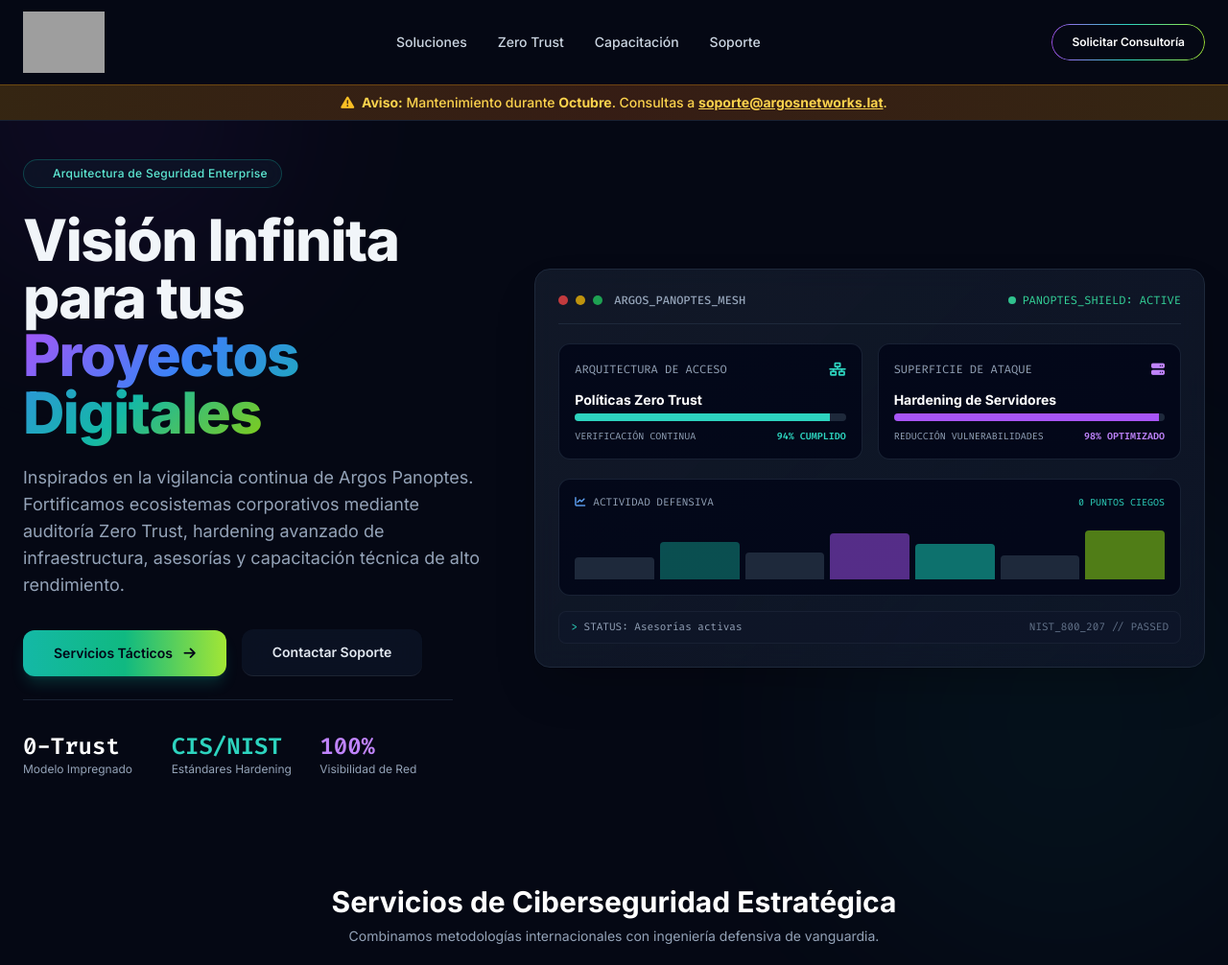
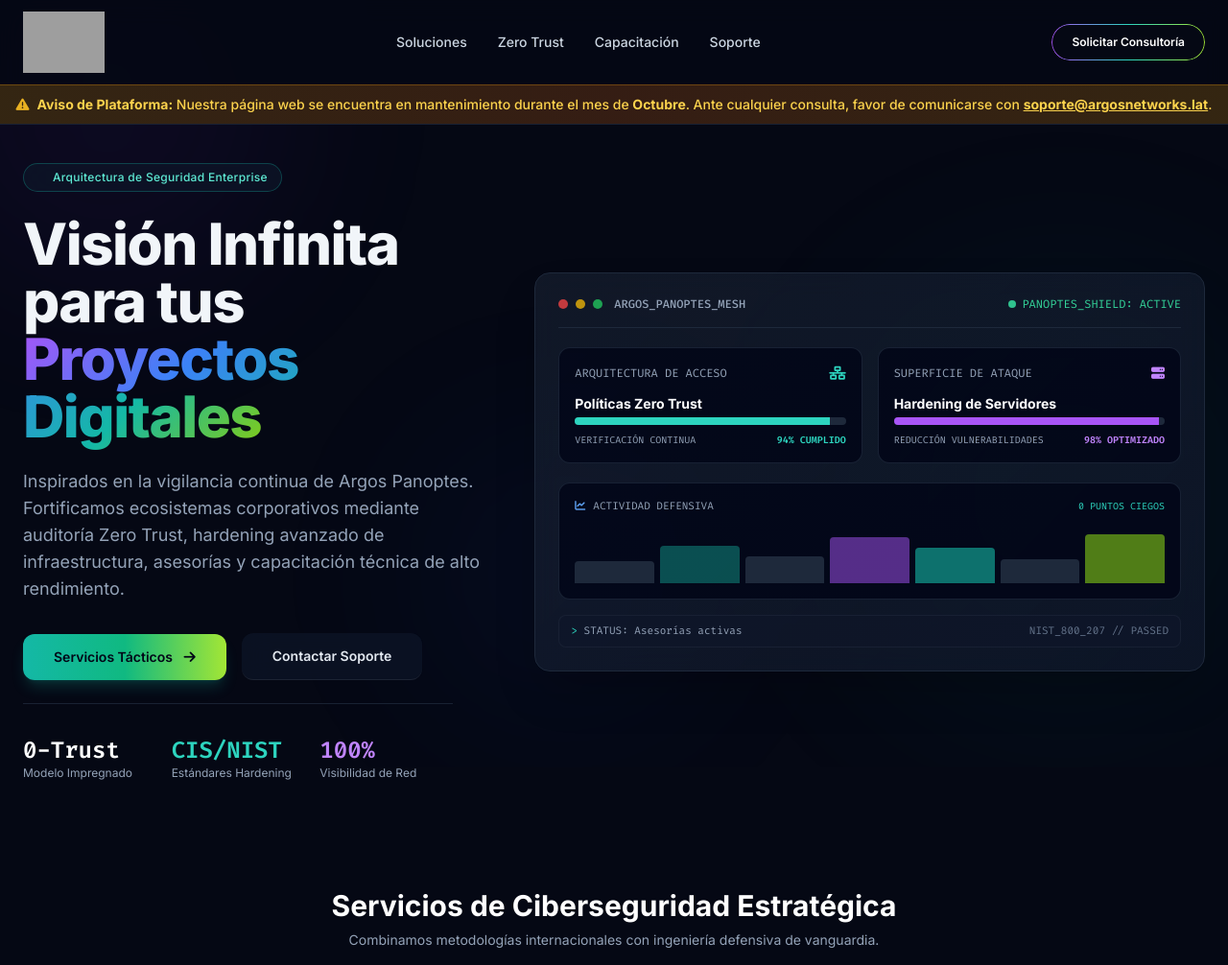
Before and after one commit to mcanaval/mcanaval.github.io, a plain HTML site: page index.html in a window 1280 px wide. Shown: the top 1006 px of the page at 96% size. Drawn offline with nearby package versions, Linux system fonts and the light colour scheme; grey boxes are pictures that could not be loaded.

Commit message:
Update index.html

```diff
--- a/index.html
+++ b/index.html
@@ -42,25 +42,24 @@
     <!-- Archivo CSS Personalizado -->
     <link rel="stylesheet" href="css/style.css">
 </head>
-<body class="relative min-h-screen flex flex-col justify-between selection:bg-teal-500 selection:text-white bg-[#050814] text-slate-100 overflow-x-hidden w-full">
+<body class="relative min-h-screen flex flex-col justify-between selection:bg-teal-500 selection:text-white bg-[#050814] text-slate-100 overflow-x-hidden w-full max-w-full">
 
-    <!-- Ambient Glowing Backgrounds (Con tamaños adaptados para evitar desbordamiento) -->
-    <div class="glow-bg w-72 sm:w-96 h-72 sm:h-96 bg-purple-600/20 -top-20 -left-20 pointer-events-none"></div>
-    <div class="glow-bg w-72 sm:w-[500px] h-72 sm:h-[500px] bg-teal-500/15 top-1/3 -right-20 pointer-events-none"></div>
-    <div class="glow-bg w-60 sm:w-80 h-60 sm:h-80 bg-blue-600/15 bottom-10 left-1/3 pointer-events-none"></div>
+    <!-- CONTENEDOR AISLANTE DE LUCES DE FONDO (Evita el desbordamiento horizontal) -->
+    <div class="fixed inset-0 overflow-hidden pointer-events-none z-0">
+        <div class="glow-bg w-72 sm:w-96 h-72 sm:h-96 bg-purple-600/20 -top-20 -left-20"></div>
+        <div class="glow-bg w-72 sm:w-[500px] h-72 sm:h-[500px] bg-teal-500/15 top-1/3 -right-20"></div>
+        <div class="glow-bg w-60 sm:w-80 h-60 sm:h-80 bg-blue-600/15 bottom-10 left-1/3"></div>
+    </div>
 
     <!-- Navigation Header -->
-    <!-- Navigation Header Completo al 100% -->
-    <header class="sticky top-0 z-50 w-full bg-[#050814] border-b border-slate-800/80" id="navbar">
+    <header class="sticky top-0 z-50 w-full bg-[#050814]/90 backdrop-blur-md border-b border-slate-800/80 transition-all duration-300" id="navbar">
+        <div class="max-w-7xl mx-auto px-4 sm:px-6 py-3 flex items-center justify-between">
 
-        <!-- Contenedor del Logo y Menú -->
-        <div class="w-full px-4 sm:px-6 py-3 flex items-center justify-between max-w-7xl mx-auto">
-
-            <!-- Logo -->
-            <a href="#" class="flex items-center gap-3 shrink-0">
+            <!-- Logo principal -->
+            <a href="#" class="flex items-center gap-3 group shrink-0">
                 <img src="assets/2026_Argos_Imagotipo-Original_Color-Blanco_Fondo-Transparente.png"
                      alt="Argos Networks"
-                     class="h-9 sm:h-14 md:h-16 w-auto object-contain">
+                     class="h-10 sm:h-14 md:h-16 w-auto transform transition-transform group-hover:scale-105 duration-300 object-contain">
             </a>
 
             <!-- Navigation Links (Desktop) -->
@@ -71,37 +70,39 @@
                 <a href="mailto:soporte@argosnetworks.lat" class="text-sm font-medium text-slate-300 hover:text-teal-400 transition-colors">Soporte</a>
             </nav>
 
-            <!-- Botón de Acción (Desktop) -->
+            <!-- Actions (Desktop) -->
             <div class="hidden md:flex items-center space-x-4">
                 <a href="mailto:soporte@argosnetworks.lat" class="relative group overflow-hidden rounded-full p-px font-semibold text-xs">
-                    <span class="absolute inset-0 bg-gradient-to-r from-purple-500 via-teal-400 to-lime-400 rounded-full"></span>
-                    <span class="relative block px-5 py-2.5 bg-brand-dark rounded-full text-white">
+                    <span class="absolute inset-0 bg-gradient-to-r from-purple-500 via-teal-400 to-lime-400 rounded-full transition-all group-hover:opacity-90"></span>
+                    <span class="relative block px-5 py-2.5 bg-brand-dark rounded-full text-white transition-all group-hover:bg-transparent">
                         Solicitar Consultoría
                     </span>
                 </a>
             </div>
 
-            <!-- Botón Menú Móvil -->
+            <!-- Mobile Menu Toggle -->
             <button id="menu-btn" class="md:hidden p-2 text-slate-300 hover:text-white focus:outline-none">
                 <i class="fa-solid fa-bars text-xl"></i>
             </button>
         </div>
 
-        <!-- BANNER DE MANTENIMIENTO ANCHO COMPLETO -->
-        <div class="w-full bg-gradient-to-r from-amber-500/20 via-orange-500/20 to-amber-500/20 border-t border-amber-500/30 py-2 px-4 text-center">
-            <p class="text-xs sm:text-sm font-medium text-amber-300 leading-snug">
-                <i class="fa-solid fa-triangle-exclamation text-amber-400 mr-1"></i>
-                <strong>Aviso:</strong> Mantenimiento durante <strong>Octubre</strong>. Consultas a
-                <a href="mailto:soporte@argosnetworks.lat" class="underline hover:text-white font-bold">soporte@argosnetworks.lat</a>.
-            </p>
+        <!-- BANNER DE MANTENIMIENTO OCTUBRE -->
+        <div class="w-full bg-gradient-to-r from-amber-500/20 via-orange-500/20 to-amber-500/20 border-t border-amber-500/30 py-2.5 px-4 text-center">
+            <div class="max-w-7xl mx-auto flex items-center justify-center gap-2 text-xs sm:text-sm font-medium text-amber-300">
+                <i class="fa-solid fa-triangle-exclamation text-amber-400 animate-pulse shrink-0"></i>
+                <span><strong>Aviso de Plataforma:</strong> Nuestra página web se encuentra en mantenimiento durante el mes de <strong>Octubre</strong>. Ante cualquier consulta, favor de comunicarse con <a href="mailto:soporte@argosnetworks.lat" class="underline hover:text-white font-bold transition-colors">soporte@argosnetworks.lat</a>.</span>
+            </div>
         </div>
 
-        <!-- Menú Desplegable Móvil -->
-        <div id="mobile-menu" class="hidden md:hidden px-6 pb-4 pt-2 border-t border-slate-800 bg-[#050814] flex flex-col space-y-3">
+        <!-- Mobile Menu Dropdown -->
+        <div id="mobile-menu" class="hidden md:hidden px-6 pb-4 pt-2 border-t border-slate-800/80 bg-[#050814] flex flex-col space-y-3">
             <a href="#soluciones" class="text-slate-300 hover:text-teal-400 text-sm py-1">Soluciones</a>
             <a href="#metodologia" class="text-slate-300 hover:text-teal-400 text-sm py-1">Zero Trust</a>
             <a href="#capacitacion" class="text-slate-300 hover:text-teal-400 text-sm py-1">Capacitación</a>
             <a href="mailto:soporte@argosnetworks.lat" class="text-slate-300 hover:text-teal-400 text-sm py-1">Soporte</a>
+            <div class="pt-2">
+                <a href="mailto:soporte@argosnetworks.lat" class="block w-full text-center text-sm font-semibold bg-gradient-to-r from-teal-500 to-lime-400 text-slate-900 py-2.5 rounded-lg">Solicitar Consultoría</a>
+            </div>
         </div>
     </header>
 
```
